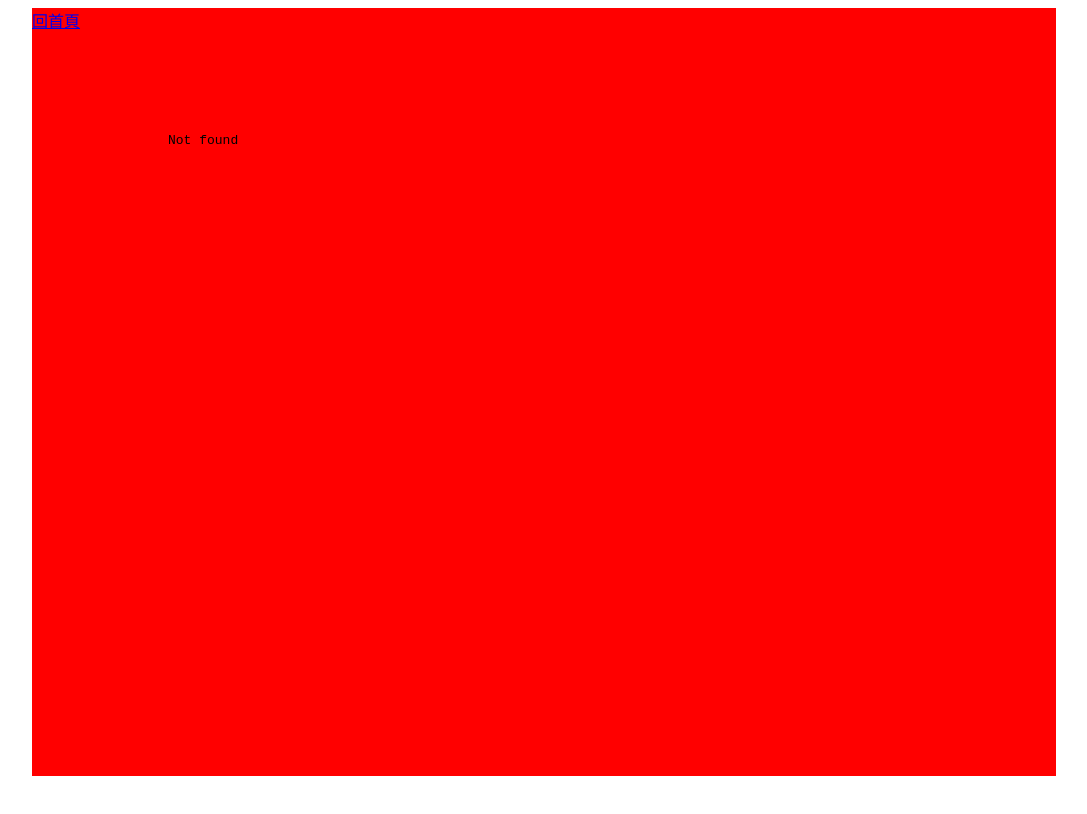
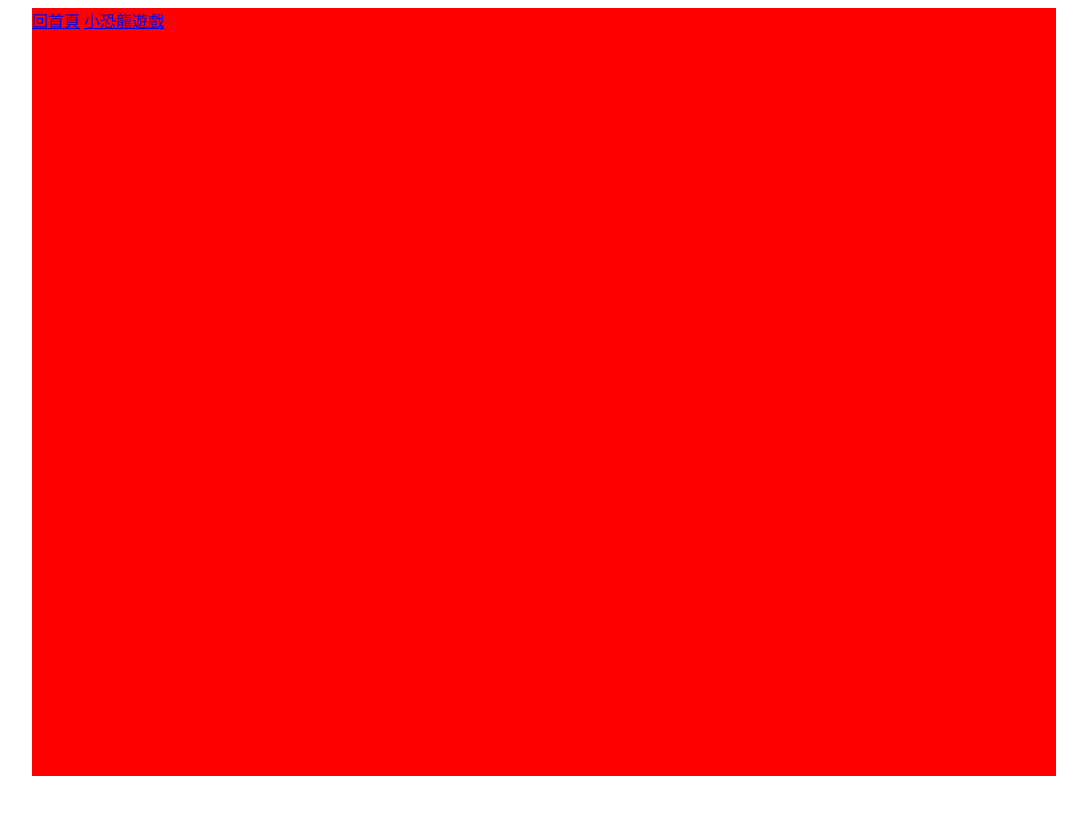
Before and after one commit to TWPjack/GreenBushProject, a plain HTML site: page index.html in a window 1280 px wide. Shown: the whole page, without its empty margins (96-1183 px from the left). Drawn offline with Linux system fonts and the light colour scheme.

Commit message:
Add files via upload

```diff
--- a/index.html
+++ b/index.html
@@ -21,7 +21,8 @@
 <body>
     <div class="all">
     <a href="index.html" >回首頁</a>
-    <iframe name="iframe" src="jump_game" frameborder="0" width="1024px" height="768px" ></iframe>
+    <a href="jump_game,html" target="iframe" >小恐龍遊戲</a>
+    <iframe name="iframe" src="" frameborder="0" width="1024px" height="768px" ></iframe>
     </div>
 </body>
 </html>
```
